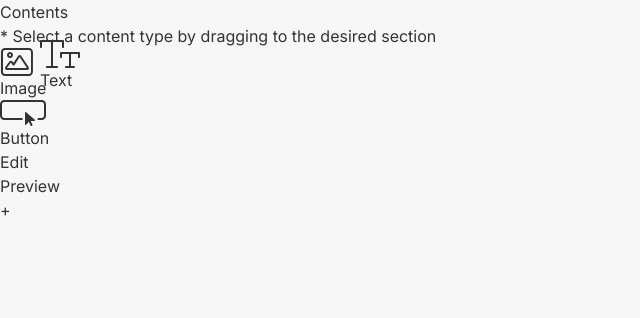
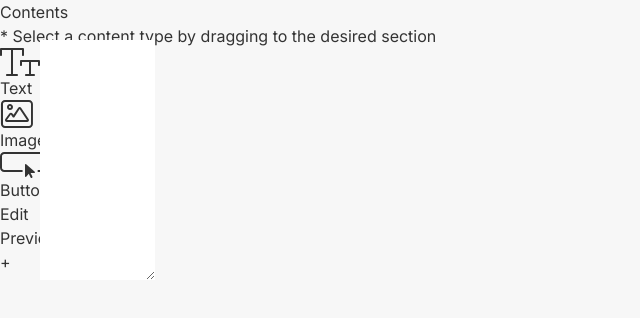
Before and after one commit to Hannahadora/Website-Builder, a Vue app: page /builder in a window 1280 px wide. Shown: the top 318 px of the page, without its empty margins (0-640 px from the left). Built offline with nearby package versions, Linux system fonts and the light colour scheme.

Commit message:
initial commit

```diff
--- a/src/components/ContentCard.vue
+++ b/src/components/ContentCard.vue
@@ -2,6 +2,7 @@
   <div class="border border-green-500 rounded-[5px] max-w-[100px] cursor-move">
     <div class="py-[16px] px-[16px] flex flex-col items-center justify-center">
       <slot name="icon"></slot>
+      <slot name="draggable"></slot>
 
       <h6 class="text-[16px] mt-[16px] text-[#333] text-center">
         {{ title }}
--- a/src/components/ContentMenu.vue
+++ b/src/components/ContentMenu.vue
@@ -7,13 +7,16 @@
       </p>
     </div>
     <div class="grid grid-cols-3 gap-[16px]">
-      <div ref="textRef" :style="style" style="position: absolute">
-       <ContentCard title="Text">
+      <ContentCard title="Text">
         <template #icon>
           <Text />
         </template>
+        <template #draggable>
+          <div class="w-full" ref="textRef" :style="style" style="position: fixed">
+            <textarea name="" id="" cols="10" rows="10"></textarea>
+          </div>
+        </template>
       </ContentCard>
-      </div>
 
       <ContentCard title="Image">
         <template #icon>
```
